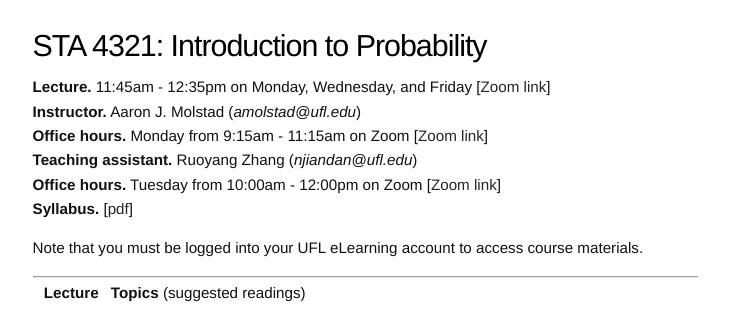
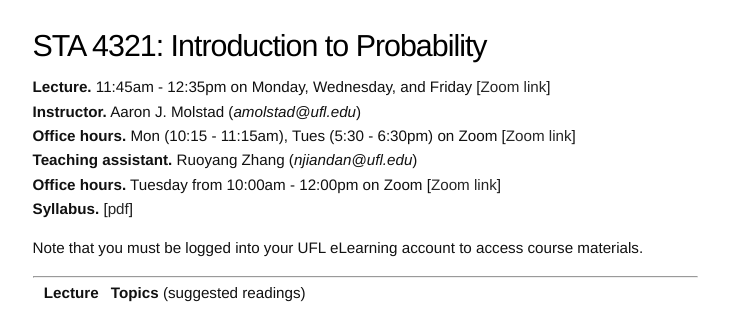
Before and after one commit to ajmolstad/ajmolstad.github.io, a Jekyll site: the page built from S21_STA4321.md, in a window 1280 px wide. Shown: the top 313 px of the page, without its empty margins (275-1004 px from the left). Built offline with Jekyll 4.4.1, drawn with Linux system fonts in a browser that asks for light colours.

Commit message:
Update S21_STA4321.md

```diff
--- a/S21_STA4321.md
+++ b/S21_STA4321.md
@@ -6,7 +6,7 @@ permalink: /S21_STA4321/
 # STA 4321: Introduction to Probability
 **Lecture.** 11:45am - 12:35pm on Monday, Wednesday, and Friday [[Zoom link]( https://ufl.zoom.us/j/92022249226?pwd=RTF3ZnlkOCtvQURYTTlITXJGdW8ydz09)]
 **Instructor.** Aaron J. Molstad (*amolstad@ufl.edu*)
-**Office hours.** Monday from 9:15am - 11:15am on Zoom [[Zoom link]( https://ufl.zoom.us/j/97610557849)]
+**Office hours.** Mon (10:15 - 11:15am), Tues (5:30 - 6:30pm) on Zoom [[Zoom link]( https://ufl.zoom.us/j/97610557849)]
 **Teaching assistant.** Ruoyang Zhang (*njiandan@ufl.edu*)
 **Office hours.** Tuesday from 10:00am - 12:00pm on Zoom [[Zoom link](https://ufl.zoom.us/j/99549183159)]
 **Syllabus.** [[pdf](https://ufl.instructure.com/files/56194597/download?download_frd=1)]
```
